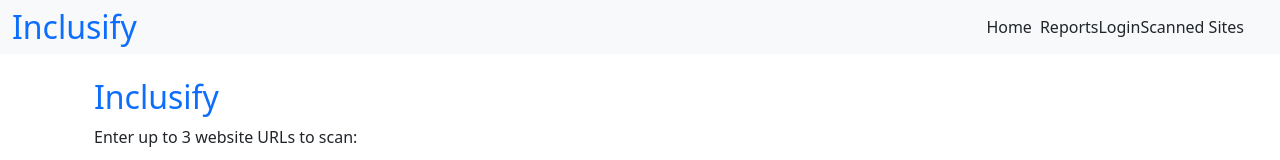
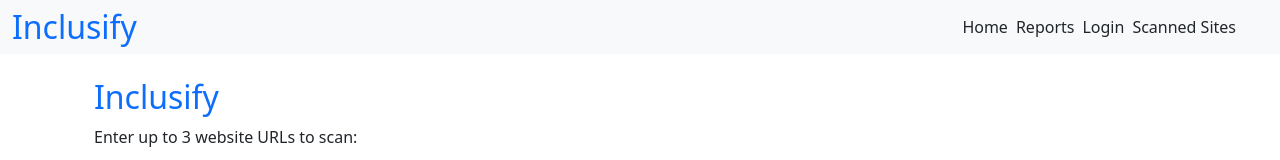
Before and after one commit to EthanGal/CSC4990-Group-9, a React (Create React App) app in the folder inclusify/: page / in a window 1280 px wide. Shown: the top 160 px of the page. Built offline with nearby package versions, Linux system fonts and the light colour scheme.

Commit message:
Navbar Item Fix
Separates jumbled navbar item, and gives each its proper link.

```diff
--- a/inclusify/src/components/Navbar.js
+++ b/inclusify/src/components/Navbar.js
@@ -10,9 +10,9 @@
 
             <div className="d-flex me-4">
             <Link className="nav-link me-2" to="/">Home</Link>
-                <Link className="nav-link" to="/reports">Reports</Link>
-                <Link className="nav-link" to="/login">Login</Link>
-                <Link className="nav-link" to="/scannedsites">Scanned Sites</Link> {/*TODO: hide this option until user is logged in.*/}
+            <Link className="nav-link me-2" to="/reports">Reports</Link>
+            <Link className="nav-link me-2" to="/login">Login</Link>
+            <Link className="nav-link me-2" to="/scannedsites">Scanned Sites</Link> {/*TODO: hide this option until user is logged in.*/}
             </div>
         </div>
     </nav>
```
